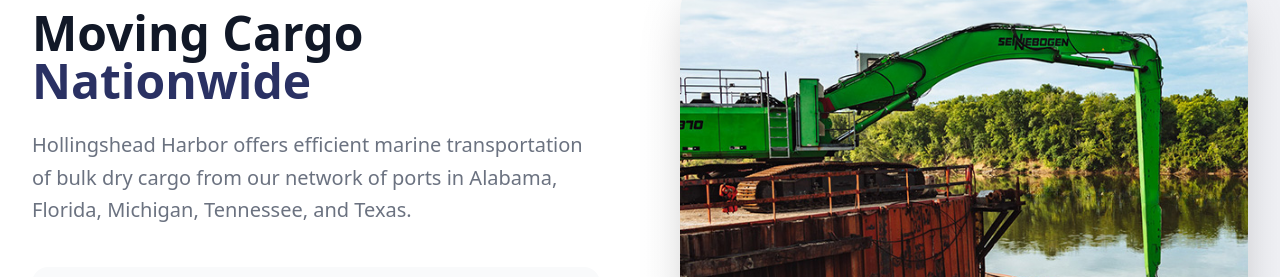
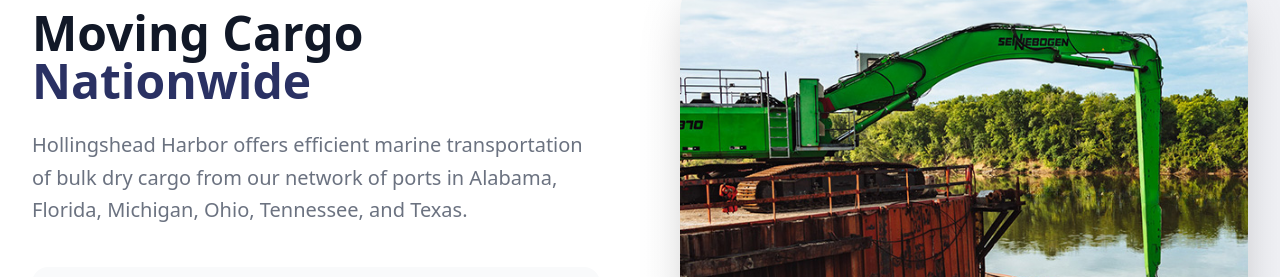
Before and after one commit to TaylorURL/hollingsheadharbor-com, a React (Vite) app: page /about in a window 1280 px wide. Shown: the part 903-1180 px from the top of the page. Built offline with nearby package versions, Linux system fonts and the light colour scheme.

Commit message:
Add Ohio to About page state list
The About page listed 5 states but omitted Ohio, which has two locations
(Ashtabula Harbor and Fairport Harbor) in the site data.

Closes #22

```diff
--- a/src/pages/About.jsx
+++ b/src/pages/About.jsx
@@ -25,7 +25,7 @@ function About() {
               </h2>
               <p className="text-gray-500 text-xl leading-relaxed mb-10">
                 Hollingshead Harbor offers efficient marine transportation of bulk dry cargo from
-                our network of ports in Alabama, Florida, Michigan, Tennessee, and Texas.
+                our network of ports in Alabama, Florida, Michigan, Ohio, Tennessee, and Texas.
               </p>
 
               <div className="space-y-4">
```
